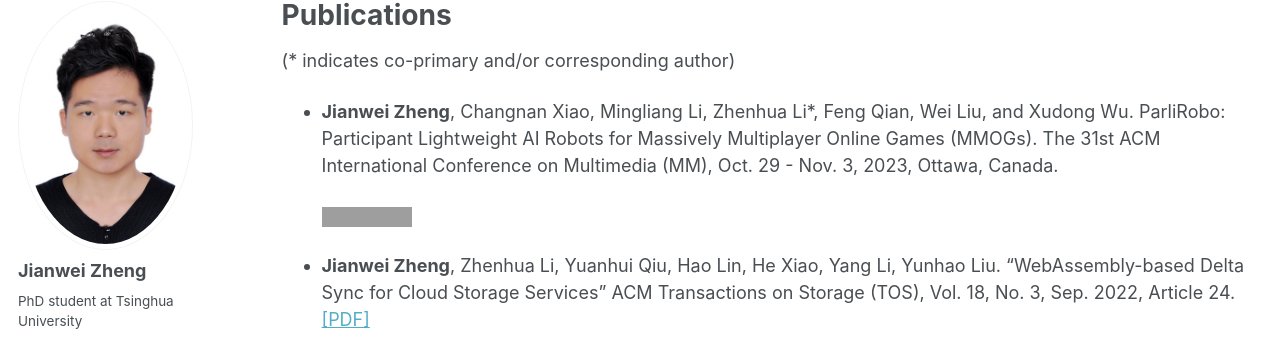
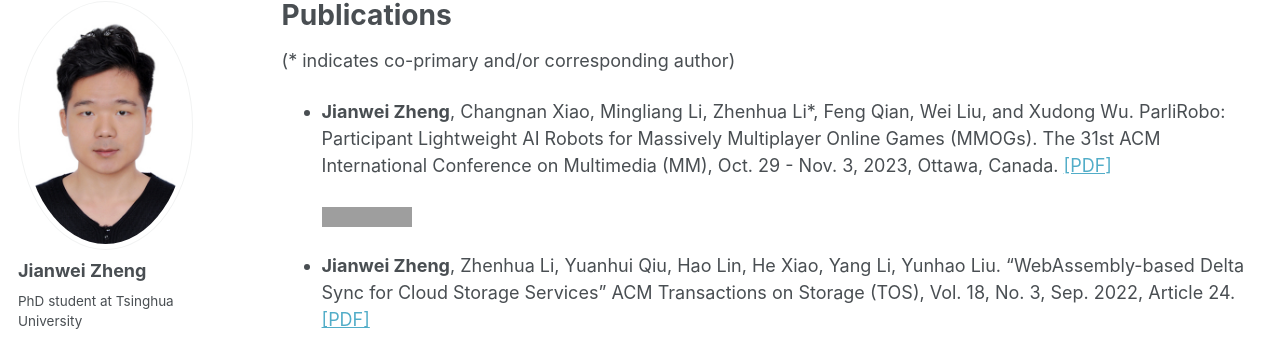
Before and after one commit to jwzheng96/jwzheng96.github.io, a Jekyll site: the page built from _pages/publications.md, in a window 1280 px wide. Shown: the part 117-464 px from the top of the page. Built offline with Jekyll 4.4.1, drawn with Linux system fonts in a browser that asks for light colours; grey boxes are pictures that could not be loaded.

Commit message:
upload ParliRobo

```diff
--- a/_pages/publications.md
+++ b/_pages/publications.md
@@ -12,7 +12,7 @@ author_profile: true
 {% include base_path %}
 
 (* indicates co-primary and/or corresponding author)
-- **Jianwei Zheng**, Changnan Xiao, Mingliang Li, Zhenhua Li*, Feng Qian, Wei Liu, and Xudong Wu. ParliRobo: Participant Lightweight AI Robots for Massively Multiplayer Online Games (MMOGs). The 31st ACM International Conference on Multimedia (MM), Oct. 29 - Nov. 3, 2023, Ottawa, Canada.
+- **Jianwei Zheng**, Changnan Xiao, Mingliang Li, Zhenhua Li*, Feng Qian, Wei Liu, and Xudong Wu. ParliRobo: Participant Lightweight AI Robots for Massively Multiplayer Online Games (MMOGs). The 31st ACM International Conference on Multimedia (MM), Oct. 29 - Nov. 3, 2023, Ottawa, Canada. [[PDF]]({{site.baseurl}}/static/files/MM23_ParliRobo.pdf)
 
   [![MM2023](https://img.shields.io/badge/MM-2023-brightgreen.svg)](https://www.acmmm2023.org/)
 
```
